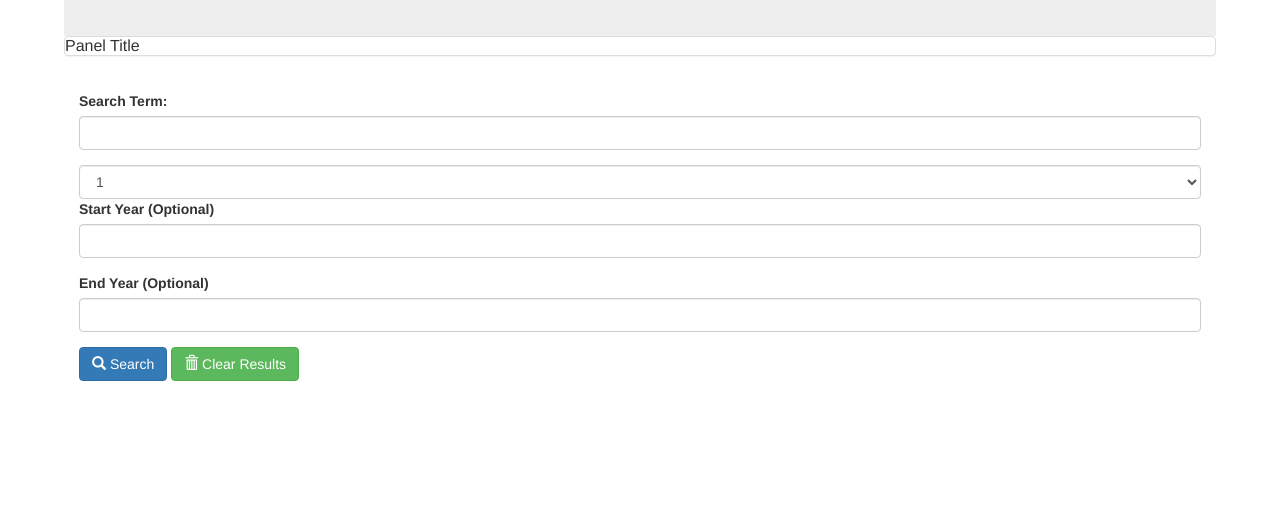
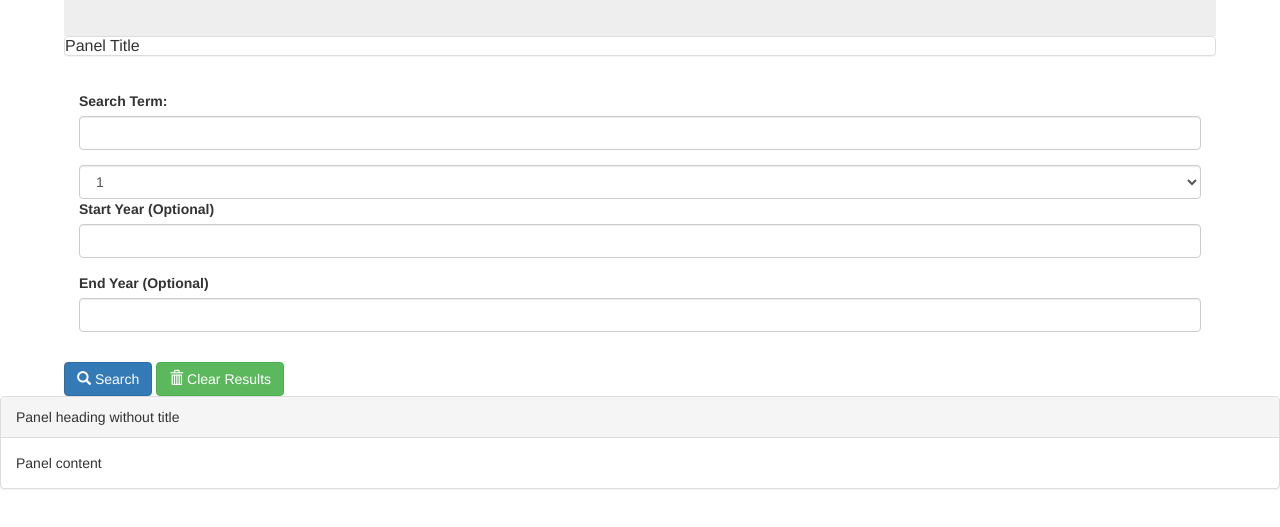
Before and after one commit to LouiseKMiller/NYTimes, a plain HTML site: page index.html in a window 1280 px wide. Shown: the part 159-686 px from the top of the page. Drawn offline with nearby package versions, Linux system fonts and the light colour scheme.

Commit message:
pushing additional changes

```diff
--- a/index.html
+++ b/index.html
@@ -15,6 +15,7 @@
 <div class="jumbotron"><h1 class = "text-center">New York Times Search</h1></div>
 
 <form>
+
 <div id = "inputWrapper">
 
     <div class = "panel panel-default">
@@ -43,7 +44,7 @@
      <label for="endyear">End Year (Optional)</label>
      <input id = "endYear" type="password" class="form-control" id="endyear">
    </div>
-
+</div>
 
 <button id = "searchButton" type="button" class="btn btn-primary"><span class="glyphicon glyphicon-search" aria-hidden="true"></span> Search</button>
 
@@ -52,6 +53,13 @@
 
 </form>
 
+</div>
+
+<div class="panel panel-default">
+ <div class="panel-heading">Panel heading without title</div>
+ <div class="panel-body">
+   Panel content
+ </div>
 </div>
 
 <link rel="text/javascript" href="assets/javascript/app.js">
```
